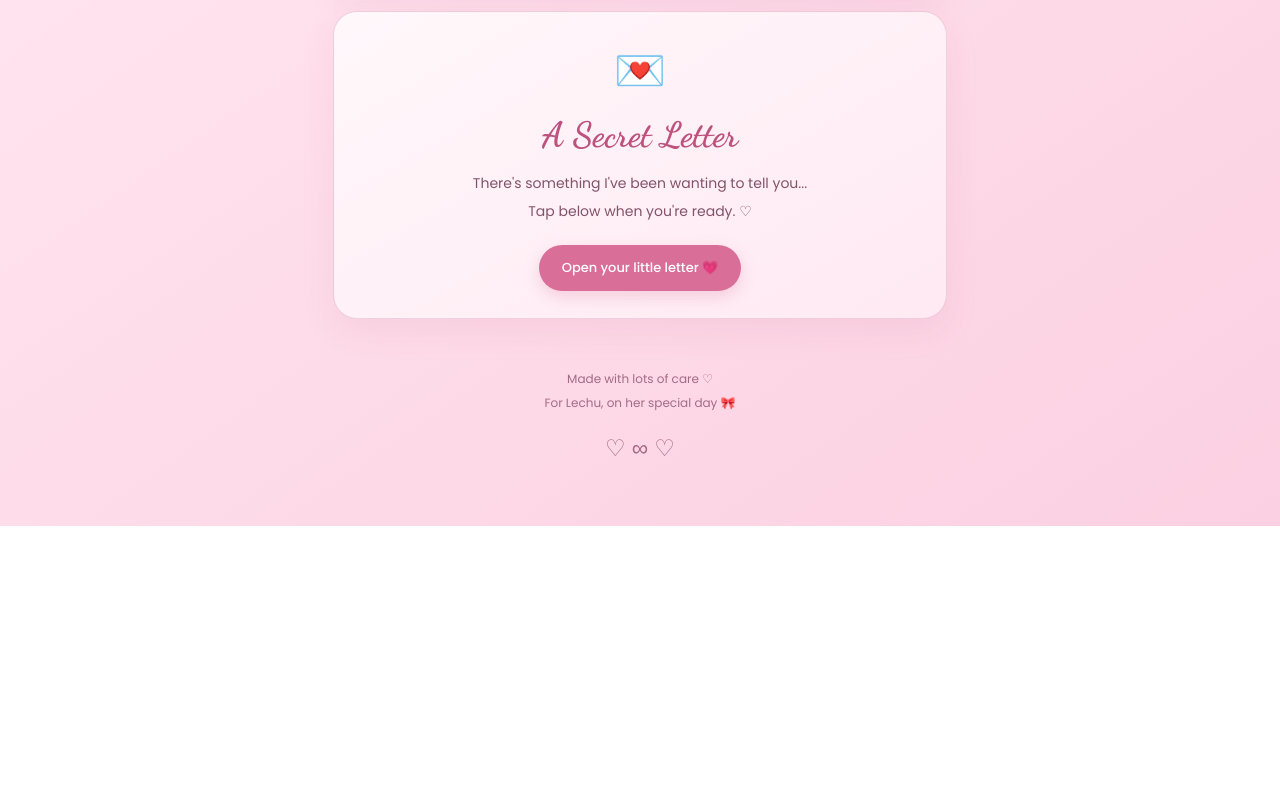
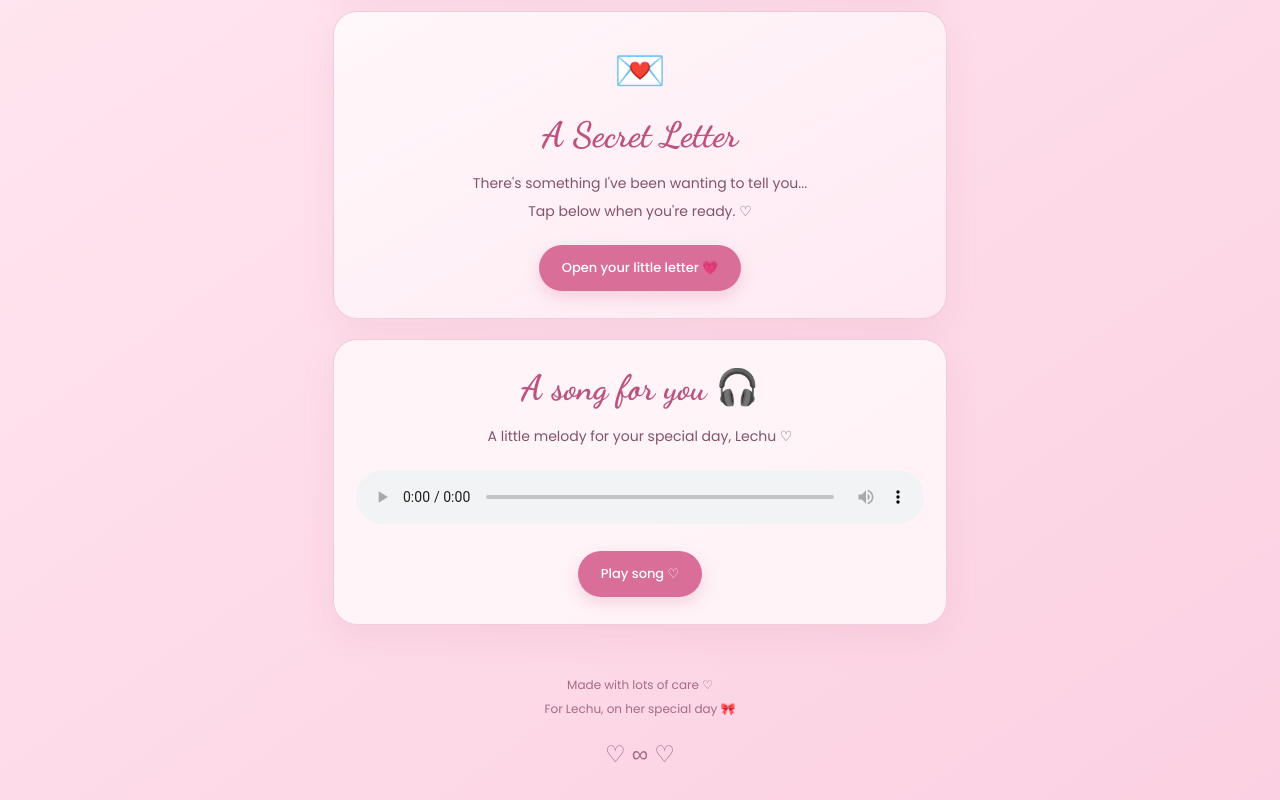
Before and after one commit to beermohammed302-tech/Lechu-birthday-, a plain HTML site: page index.html in a window 1280 px wide. Shown: the part 934-1734 px from the top of the page. Before the commit the page ends 1460 px from the top, so only its background shows below. Drawn offline with Linux system fonts and the light colour scheme.

Commit message:
Add birthday song section with audio player
Added a section with an audio player for a birthday song.

```diff
--- a/index.html
+++ b/index.html
@@ -306,6 +306,25 @@ i really appreciate you so much
         <span class="signature">Always wishing you happiness ♡</span>
       </div>
     </section>
+
+<section class="card">
+  <h2>A song for you 🎧</h2>
+  <p>A little melody for your special day, Lechu ♡</p>
+
+  <audio id="birthdaySong"
+         autoplay
+         loop
+         controls
+         preload="auto"
+         style="width:100%; margin-top:20px;">
+    <source src="./lechu-song.mp3" type="audio/mpeg">
+    Your browser does not support audio.
+  </audio>
+
+  <button onclick="document.getElementById('birthdaySong').play()">
+    Play song ♡
+  </button>
+</section>
    <footer>
       Made with lots of care ♡<br>
       For Lechu, on her special day 🎀
```
